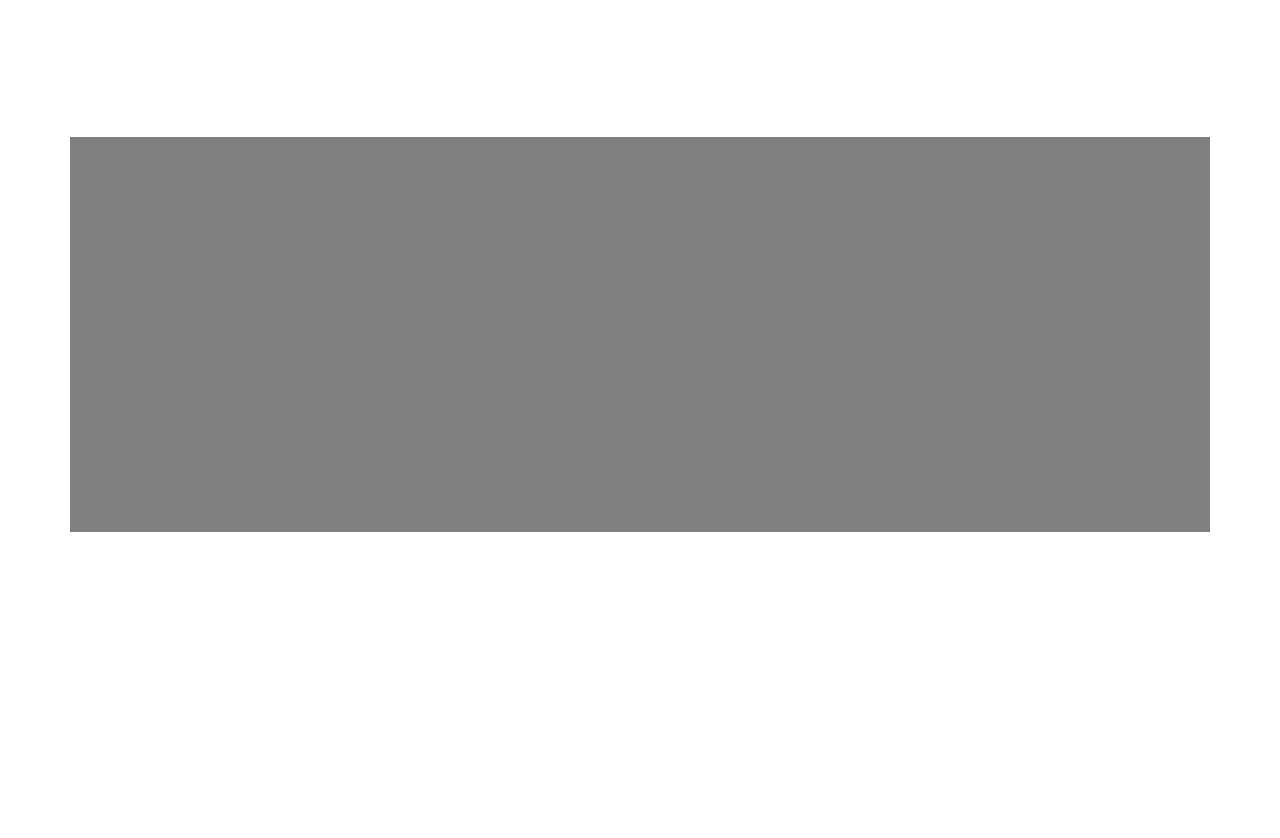
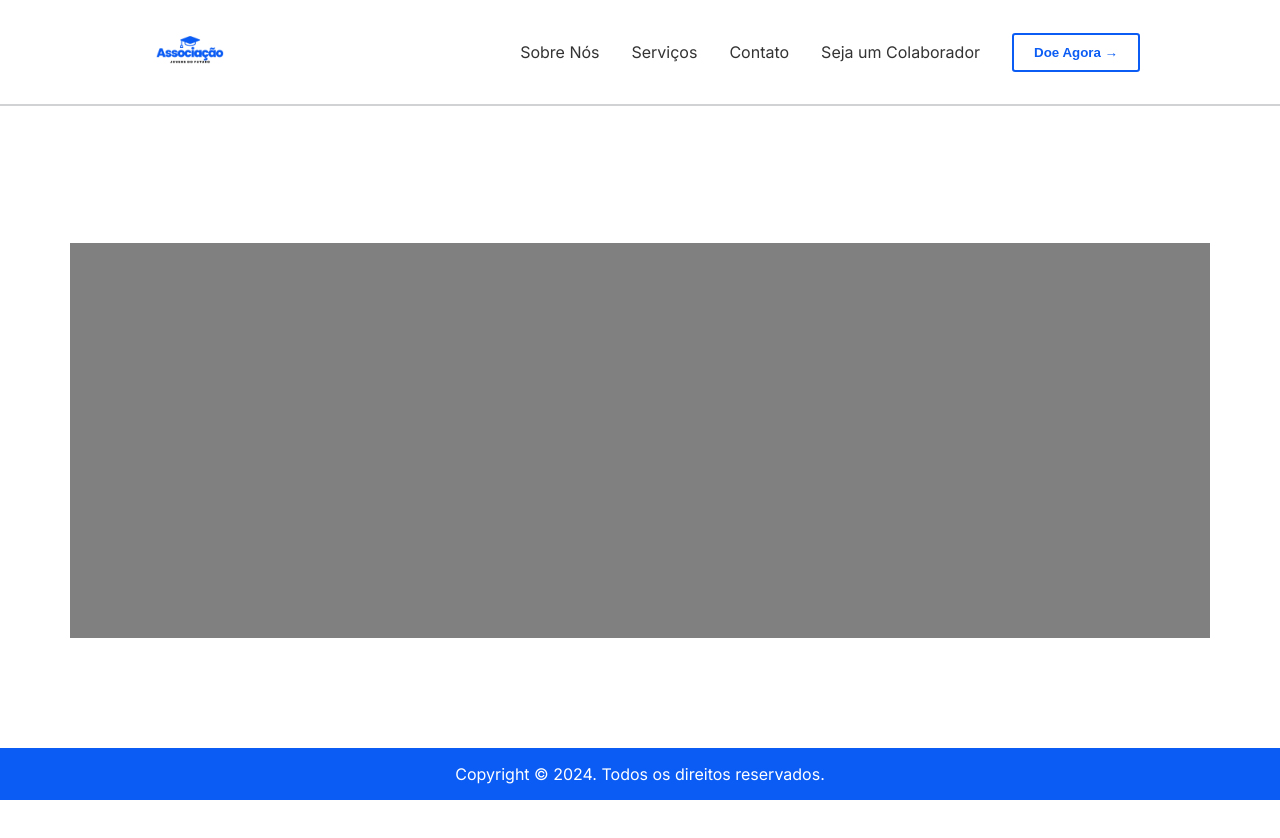
Before and after one commit to Jovens-do-futuro/website, a plain HTML site: page pages/seja-colaborador/index.html in a window 1280 px wide. Before the commit the page ends 806 px from the top, so only its background shows below. Drawn offline with Linux system fonts and the light colour scheme.

Commit message:
ref: paths

```diff
--- a/components/header.html
+++ b/components/header.html
@@ -2,25 +2,25 @@
   <nav>
     <ul>
       <li>
-        <a href="">
+        <a href="/">
           <img
-            src="../assets/logo-header.png"
+            src="/assets/logo-header.png"
             alt="Logo da Associação Jovens do Futuro"
           />
         </a>
       </li>
       <ul>
         <li>
-          <a href="#Sobre Nós">Sobre Nós</a>
+          <a href="/pages/sobre/">Sobre Nós</a>
         </li>
         <li>
-          <a href="#Serviços">Serviços</a>
+          <a href="/pages/servicos/">Serviços</a>
         </li>
         <li>
-          <a href="#Contato">Contato</a>
+          <a href="/pages/contato/">Contato</a>
         </li>
         <li>
-          <a href="#Seja um Colaborador">Seja um Colaborador</a>
+          <a href="/pages/seja-colaborador/">Seja um Colaborador</a>
         </li>
         <li>
           <button>Doe Agora &#8594;</button>
--- a/pages/seja-colaborador/index.html
+++ b/pages/seja-colaborador/index.html
@@ -6,11 +6,12 @@
     <title>Seja um colaborador</title>
     <link rel="stylesheet" href="./style.css" />
     <link rel="stylesheet" href="../../global.css" />
+
+    <script src="/scripts/loaders/header.js" type="module" ></script>
+    <script src="/scripts/loaders/footer.js" type="module" ></script>
   </head>
   <body>
-    <div class="header">
-
-    </div>
+    <header></header>
 
     <div class="main">
       <section id="s-hero">
@@ -20,9 +21,7 @@
       </section>
     </div>
 
-    <div class="footer">
-
-    </div>
+    <footer></footer>
     </div>
   </body>
 </html>
```
Also changed, not shown: index.html (+3 -3 lines), pages/contato/index.html (+2 -2 lines), pages/doacoes/index.html (+2 -2 lines), pages/servicos/CCA/index.html (+2 -2 lines), pages/servicos/CEI/index.html (+2 -2 lines), pages/servicos/index.html (+2 -2 lines), pages/sobre/index.html (+2 -2 lines).
